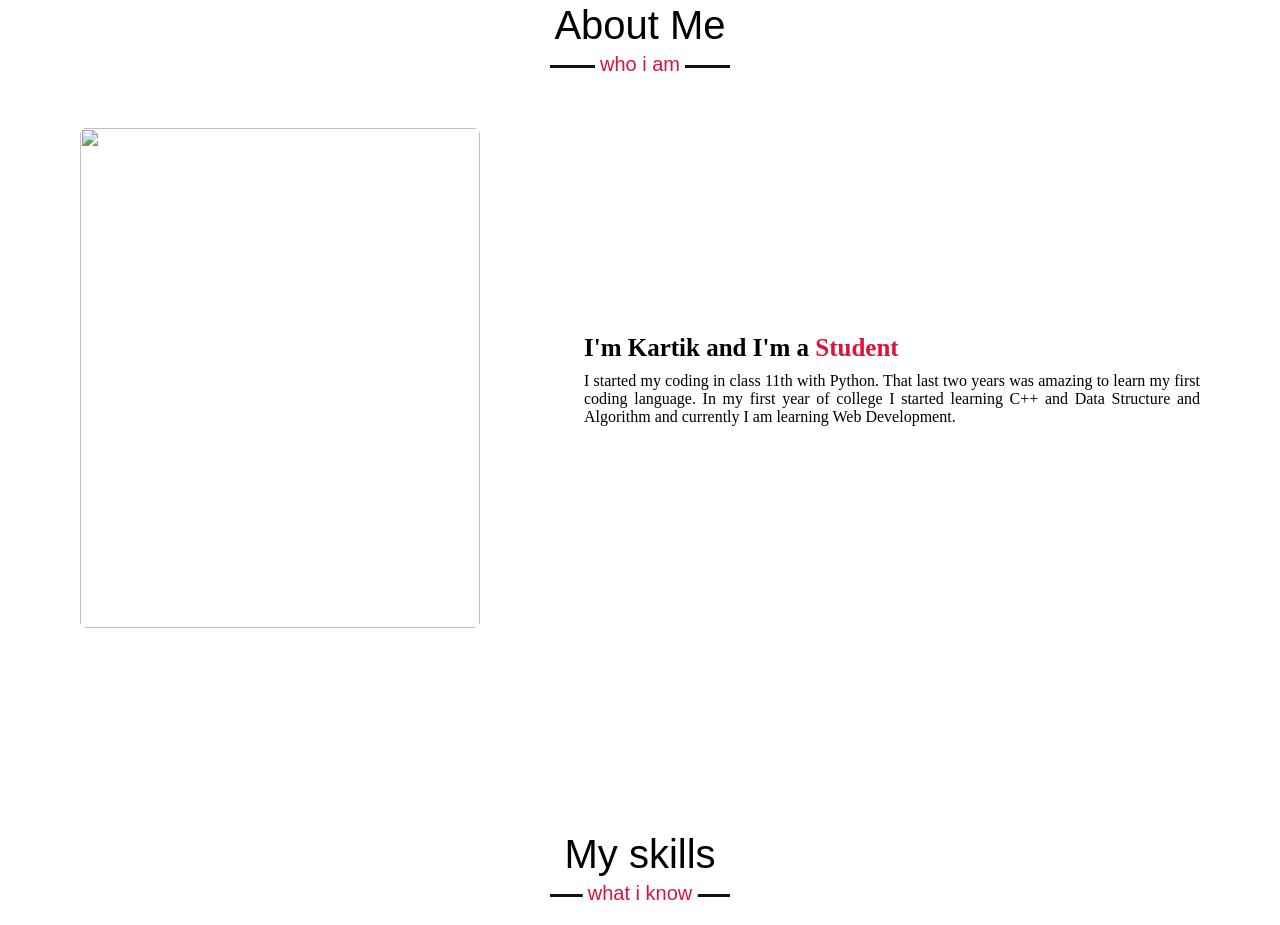
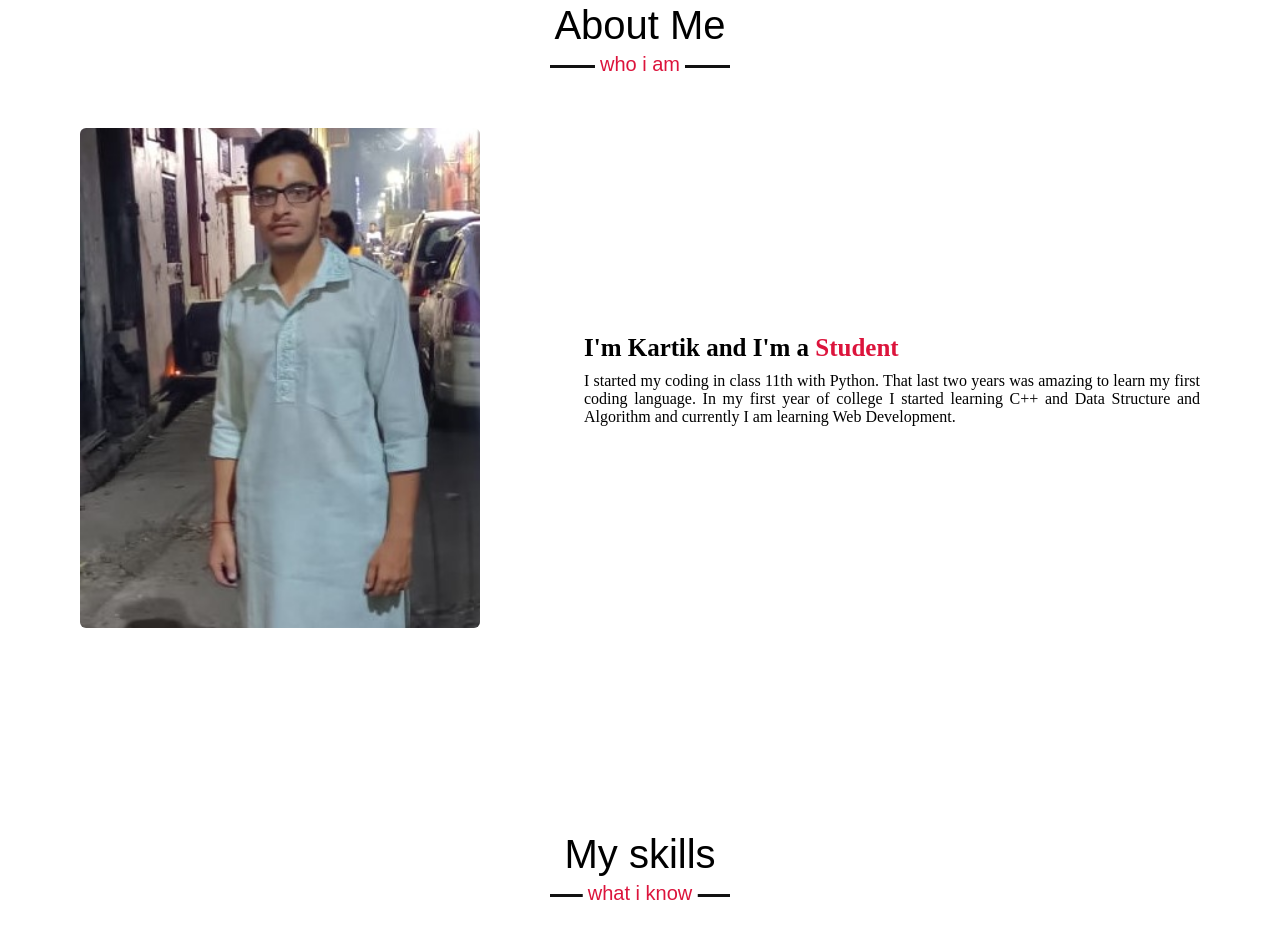
Before and after one commit to kartikdev1211/updatedportfolio.github.io, a plain HTML site: page index.html in a window 1280 px wide. Shown: the part 897-1822 px from the top of the page. Drawn offline with nearby package versions, Linux system fonts and the light colour scheme; a script that the page names is missing.

Commit message:
Update index.html

```diff
--- a/index.html
+++ b/index.html
@@ -45,7 +45,7 @@
             <h2 class="title">About Me</h2>
             <div class="about-content">
               <div class="column left">
-                <img src="images/pic.jpeg" alt="">
+                <img src="pic.jpeg" alt="">
               </div>
               <div class="column right">
                 <div class="text">I'm Kartik and I'm a <span>Student</span></div>
```
